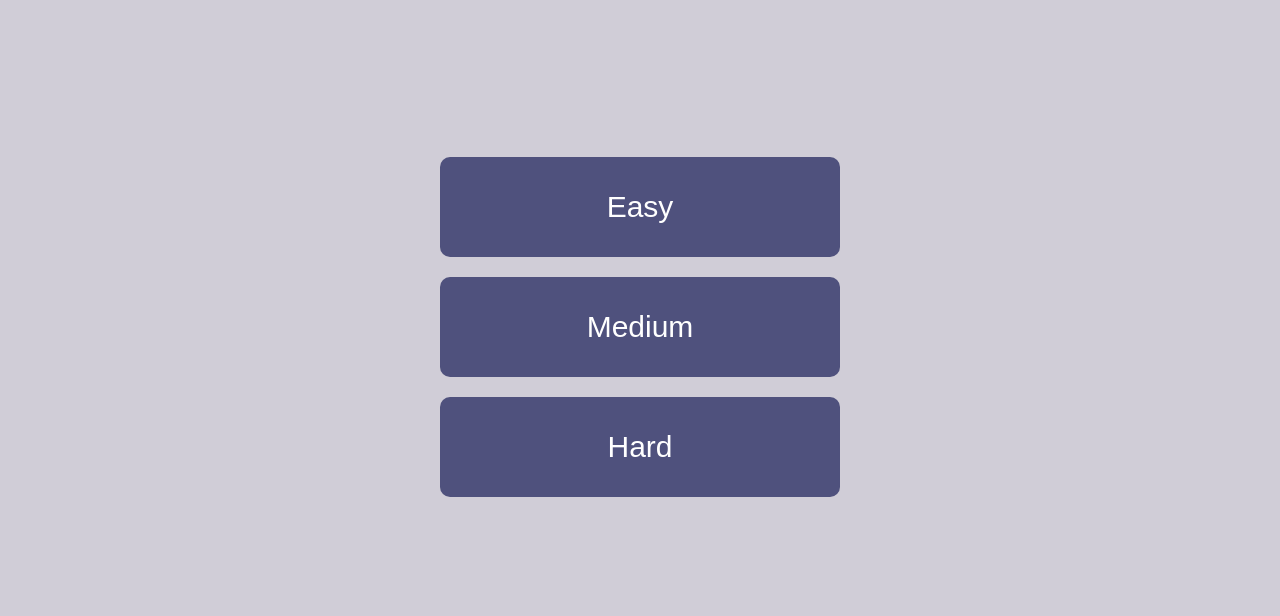
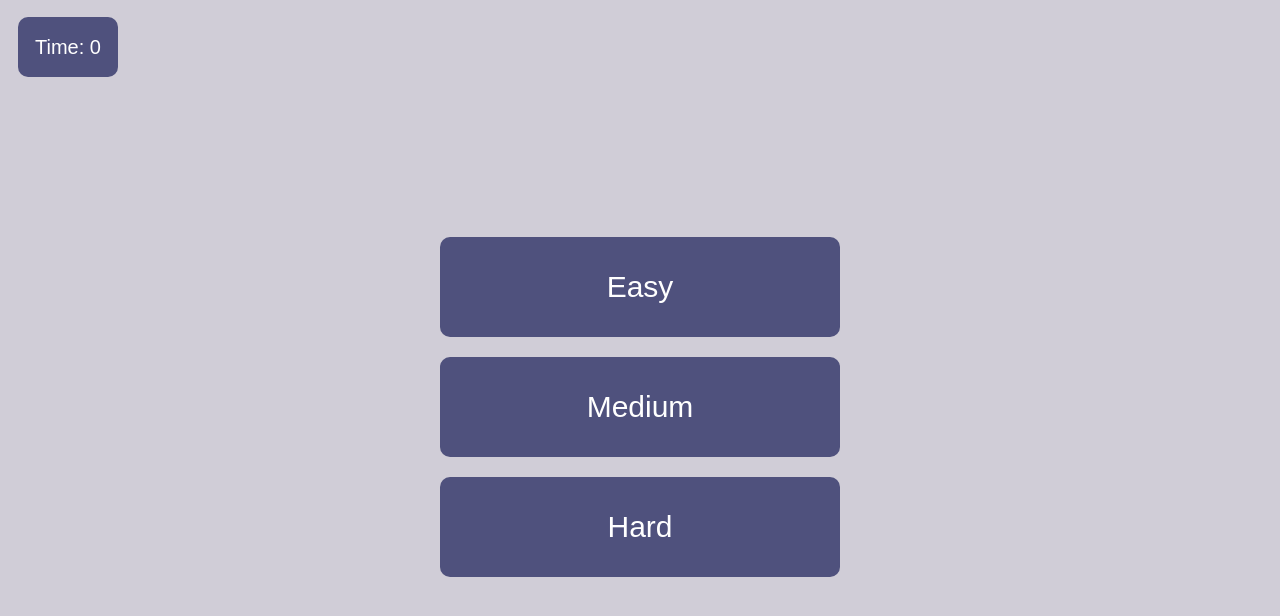
Before and after one commit to BGergo03/memory-game, a website built with webpack: page index.html in a window 1280 px wide. Shown: the part 144-760 px from the top of the page. Built offline with nearby package versions, Linux system fonts and the light colour scheme.

Commit message:
Add Time header and more refactoring

```diff
--- a/index.html
+++ b/index.html
@@ -9,6 +9,9 @@
   </head>
   <body>
     <h1 class="title">Memory Game</h1>
-    <button class="back-button">Back</button>
+    <div class="game-header">
+      <button class="back-button">Back</button>
+      <h4 class="score">Time: 0</h4>
+    </div>
   </body>
 </html>
--- a/src/Game.ts
+++ b/src/Game.ts
@@ -73,15 +73,20 @@ export class Game {
     for (let columnIndex = 0; columnIndex < this.#rowLength; columnIndex++) {
       const randomCard = this.#chooseRandomCard(potentialCardsArray);
       this.#cards[rowIndex][columnIndex] = randomCard;
-      const card = document.createElement('button');
-      card.className = 'card';
-      card.id = `${rowIndex}-${columnIndex}`;
-      card.setAttribute('revealed', 'false');
-      card.onclick = () => {
-        this.#revealCard(rowIndex, columnIndex);
-      };
+      const card = this.#createCard(rowIndex, columnIndex);
       row.appendChild(card);
     }
+  }
+
+  #createCard(rowIndex: number, columnIndex: number): HTMLElement {
+    const card = document.createElement('button');
+    card.className = 'card';
+    card.id = `${rowIndex}-${columnIndex}`;
+    card.setAttribute('revealed', 'false');
+    card.onclick = () => {
+      this.#revealCard(rowIndex, columnIndex);
+    };
+    return card;
   }
 
   #chooseRandomCard(potentialCardsArray: string[]): string {
--- a/style.css
+++ b/style.css
@@ -1,5 +1,28 @@
 body {
   background-color: #d0cdd7;
+}
+
+.game-header {
+  display: flex;
+  justify-content: left;
+  align-items: center;
+  height: 10vh;
+}
+
+.score {
+  width: 100px;
+  height: 60px;
+  background-color: #4f517d;
+  color: #fff;
+  display: flex;
+  justify-content: center;
+  align-items: center;
+  font-size: 20px;
+  font-family: Arial, sans-serif;
+  font-weight: normal;
+  border: none;
+  border-radius: 10px;
+  margin: 10px;
 }
 
 .menu {
@@ -21,7 +44,6 @@ body {
   font-size: 30px;
   padding: 20px 20px;
   border-radius: 10px;
-  cursor: pointer;
   margin: 10px;
   transition: background-color 0.1s ease;
   transition: transform 0.1s ease;
@@ -37,7 +59,6 @@ body {
   cursor: pointer;
   padding: 20px 20px;
   border-radius: 10px;
-  cursor: pointer;
   margin: 10px;
   transition: background-color 0.1s ease;
   transition: transform 0.1s ease;
```
